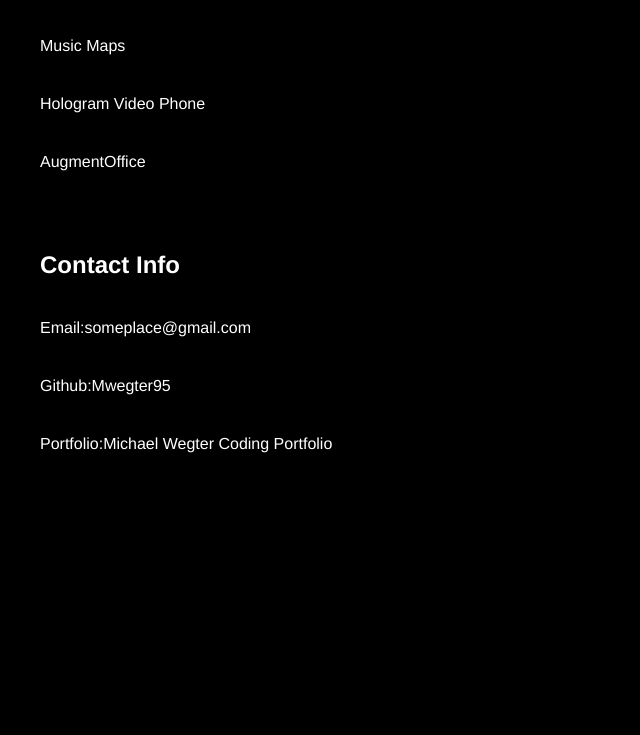
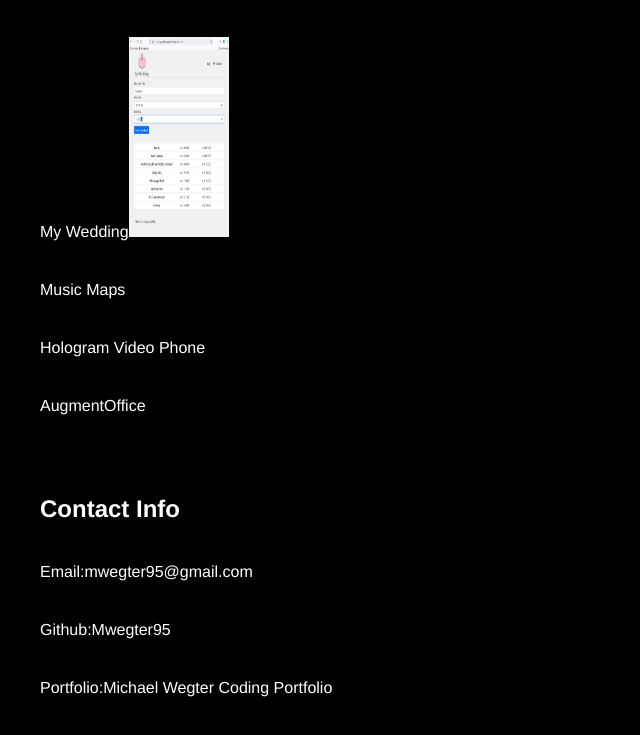
Before and after one commit to mwegter95/professional-portfolio, a plain HTML site: page index.html in a window 1280 px wide. Shown: the part 1156-1891 px from the top of the page, without its empty margins (0-640 px from the left). Before the commit the page ends 1649 px from the top, so only its background shows below. Drawn offline with Linux system fonts and the light colour scheme.

Commit message:
added My Wedding to projects list

```diff
--- a/index.html
+++ b/index.html
@@ -62,6 +62,11 @@
                         <a href="https://tavianjd.github.io/BuzzStock-Group-Project/" target="_blank">BuzzStock<img src="./assets/images/buzzstock_screenshot.png" height="200" width="100"></a>
                     </article>
                 </li>
+                <li>
+                    <article class="proj row">
+                        <a href="https://my-wedding-appz.herokuapp.com/" target="_blank">My Wedding<img src="./assets/images/calendar.jpg" height="200" width="100"></a>
+                    </article>
+                </li>
                 <li><a>Music Maps</a></li>
                 <li><a>Hologram Video Phone</a></li>
                 <li><a>AugmentOffice</a></li>
@@ -73,7 +78,7 @@
             <h2>Contact Info</h2>
             <!-- Unordered list -->
             <ul>
-                <li>Email: <a href="mailto:someplace@gmail.com" target="_blank">someplace@gmail.com</a></li>
+                <li>Email: <a href="mailto:mwegter95@gmail.com" target="_blank">mwegter95@gmail.com</a></li>
                 <li>Github: <a href="https://github.com/mwegter95" target="_blank">Mwegter95</a></li>
                 <li>Portfolio: <a href="#">Michael Wegter Coding Portfolio</a></li>
             </ul>
```
Also changed, not shown: assets/images/calendar.jpg (added).
